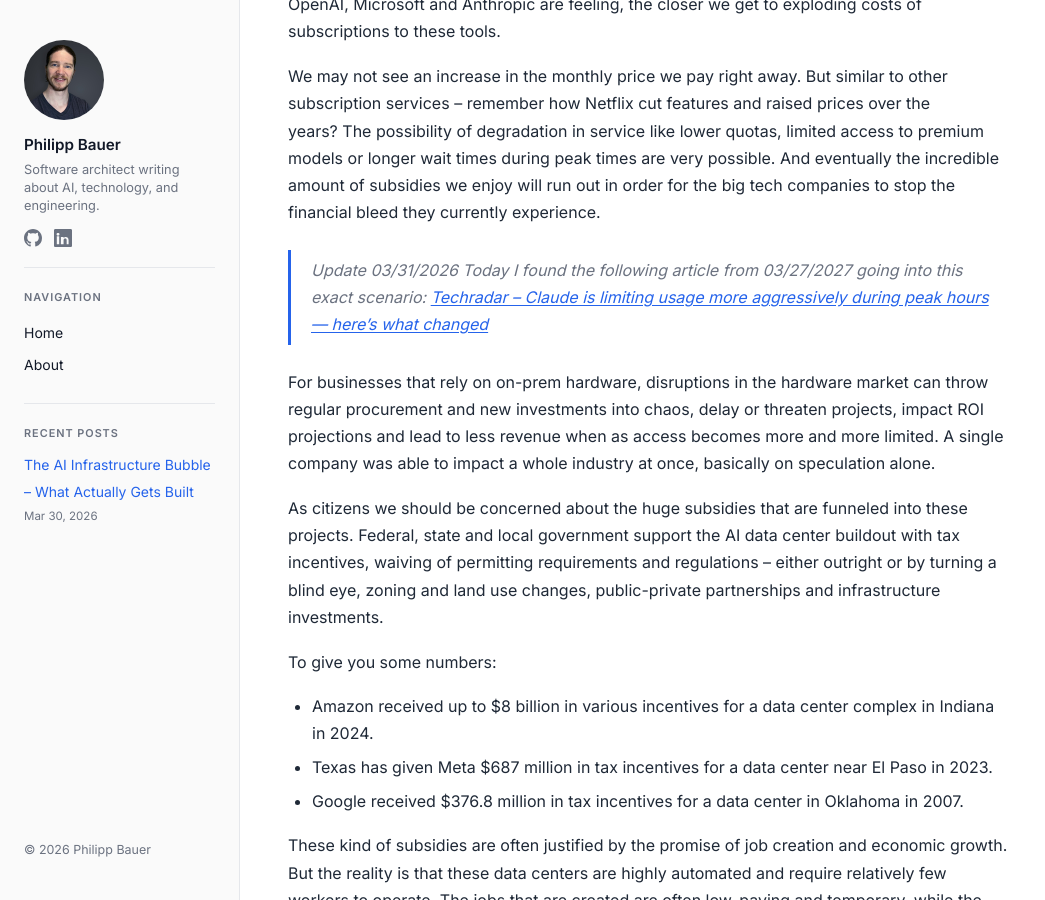
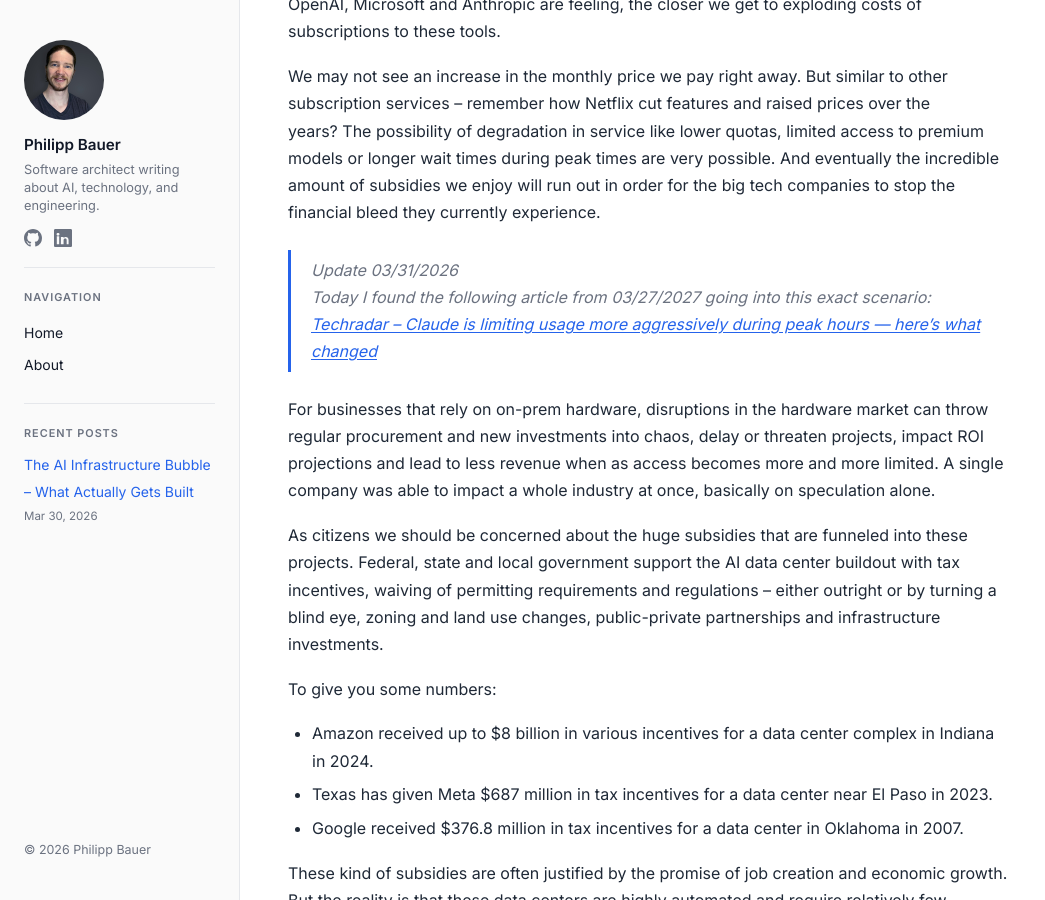
Before and after one commit to philippjbauer/philippjbauer.github.io, a Jekyll site: the page built from _posts/2026-03-30-the-ai-infrastructure-bubble.md, in a window 1280 px wide and 900 px high, scrolled down 3096 px. Shown: the whole window, without its empty margins (0-1045 px from the left). Built offline with Jekyll 4.4.1, drawn with Linux system fonts in a browser that asks for light colours.

```diff
--- a/_posts/2026-03-30-the-ai-infrastructure-bubble.md
+++ b/_posts/2026-03-30-the-ai-infrastructure-bubble.md
@@ -71,8 +71,8 @@ As developers and business leaders we should care about what powers our tool cha
 
 We may not see an increase in the monthly price we pay right away. But similar to other subscription services – remember how Netflix cut features and raised prices over the years? The possibility of degradation in service like lower quotas, limited access to premium models or longer wait times during peak times are very possible. And eventually the incredible amount of subsidies we enjoy will run out in order for the big tech companies to stop the financial bleed they currently experience.
 
-> Update 03/31/2026
-> Today I found the following article from 03/27/2027 going into this exact scenario:
+> _Update 03/31/2026_\
+> Today I found the following article from 03/27/2027 going into this exact scenario:\
 > [Techradar – Claude is limiting usage more aggressively during peak hours — here’s what changed](https://www.techradar.com/ai-platforms-assistants/claude/claude-is-limiting-usage-more-aggressively-during-peak-hours-heres-what-changed)
 
 For businesses that rely on on-prem hardware, disruptions in the hardware market can throw regular procurement and new investments into chaos, delay or threaten projects, impact ROI projections and lead to less revenue when as access becomes more and more limited. A single company was able to impact a whole industry at once, basically on speculation alone.
```
